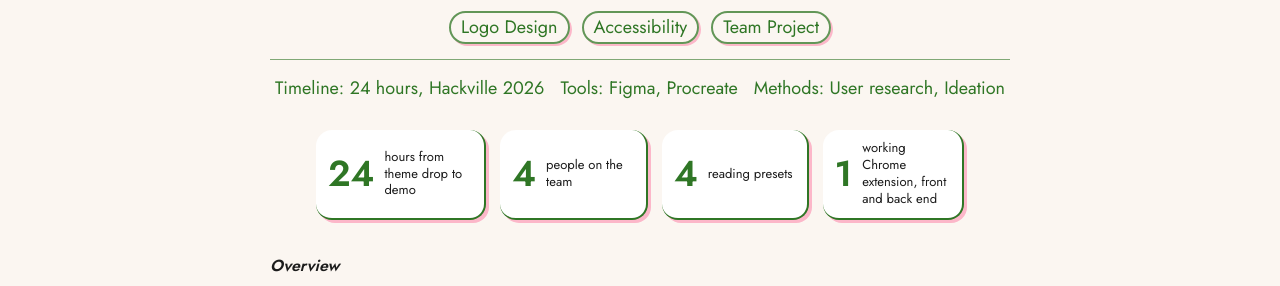
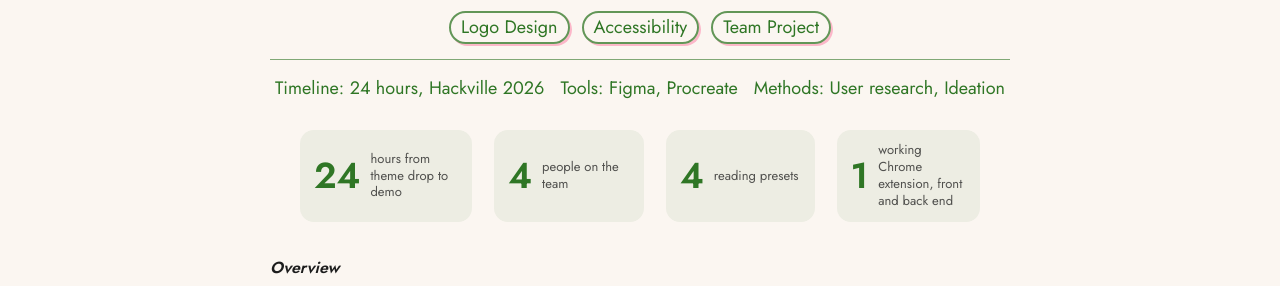
Before and after one commit to rosesofash/ashleyanand-portfolio, a plain HTML site: page a11yson.html in a window 1280 px wide. Shown: the part 499-785 px from the top of the page. Drawn offline with Linux system fonts and the light colour scheme; a web font is replaced by a local one.

Commit message:
Polish contact LinkedIn button, stat cards and How-might-we box
- LinkedIn button gets the same fill, pink shadow and hover as the pills
- Stat cards: flat tinted tiles on the page background, wider gaps
- How-might-we box uses the pink offset shadow on every page

Co-Authored-By: Claude Opus 5.5 <noreply@anthropic.com>

```diff
--- a/css/style.css
+++ b/css/style.css
@@ -438,8 +438,12 @@ a.project:hover {
   height: 40px;
   border: 2px solid var(--purple);   /* same weight as the email and resume pills */
   border-radius: 100px;
+  background: var(--cream);
+  box-shadow: var(--shadow-sm);      /* same pink shadow and lift as the pills */
   color: var(--purple);
+  transition: transform .2s, box-shadow .2s;
 }
+.icon-btn:hover { transform: translate(-2px, -2px); box-shadow: 5px 5px 0 var(--pink); }
 .icon-btn svg { width: 24px; height: 24px; }
 .contact__meta {
   display: flex;
@@ -577,7 +581,7 @@ a.project:hover {
   padding: 12px 20px;
   border-radius: 100px;
   background: var(--accent, var(--purple));
-  box-shadow: 3px 3px 0 var(--accent-shadow, var(--pink));
+  box-shadow: 3px 3px 0 var(--pink);
   color: #fff;
   text-align: center;
   font-weight: var(--demi);
@@ -616,7 +620,7 @@ a.project:hover {
 .stats {
   display: flex;
   justify-content: center;
-  gap: 14px;
+  gap: 22px;
   margin: 28px 0 36px;
 }
 /* On wide screens, reach a little past the text column so all four fit comfortably */
@@ -627,12 +631,10 @@ a.project:hover {
   display: flex;
   align-items: center;
   gap: 10px;
-  padding: 10px 14px 10px 12px;
-  background: #fff;
-  border: solid var(--accent, var(--purple));
-  border-width: 0 2px 2px 0;   /* bottom and right only */
-  border-radius: 16px;
-  box-shadow: var(--shadow-sm);
+  padding: 12px 16px 12px 14px;
+  background: var(--cream);
+  background: color-mix(in srgb, var(--accent, var(--purple)) 7%, var(--cream));   /* a faint wash of the page colour */
+  border-radius: 14px;
 }
 .stat__num {
   flex: 0 0 auto;
@@ -643,7 +645,7 @@ a.project:hover {
   color: var(--accent, var(--purple));
 }
 .stat__num small { font-size: 18px; font-weight: var(--demi); }
-.stat__label { max-width: 11ch; font-size: 13px; line-height: 1.3; }
+.stat__label { max-width: 11ch; font-size: 13px; line-height: 1.3; color: rgba(28, 28, 28, .75); }
 
 /* Pull quote */
 .cs .quote {
@@ -709,7 +711,7 @@ a.project:hover {
   .callout { display: block; padding: 0; background: none; }
   .callout .carousel { margin-top: 18px; }
   .callout .carousel__track img { height: auto; width: 100%; }
-  .stats { display: grid; grid-template-columns: repeat(2, minmax(0, 1fr)); gap: 12px; margin: 22px 0 28px; }
+  .stats { display: grid; grid-template-columns: repeat(2, minmax(0, 1fr)); gap: 16px; margin: 22px 0 28px; }
   .stat { padding: 10px 12px; gap: 8px; }
   .stat__num { font-size: 30px; }
   .stat__label { font-size: 12px; }
@@ -883,5 +885,5 @@ a.project:hover {
 @media (min-width: 1300px) { .cs-toc { display: block; } }
 
 /* A11yson page uses green instead of purple */
-.theme-green { --accent: var(--green); --accent-shadow: var(--green-dark); --accent-soft: rgba(47, 118, 37, .75); --accent-line: rgba(47, 118, 37, .6); }
+.theme-green { --accent: var(--green); --accent-soft: rgba(47, 118, 37, .75); --accent-line: rgba(47, 118, 37, .6); }
 .cs .split > p { margin-top: 0; }
```
